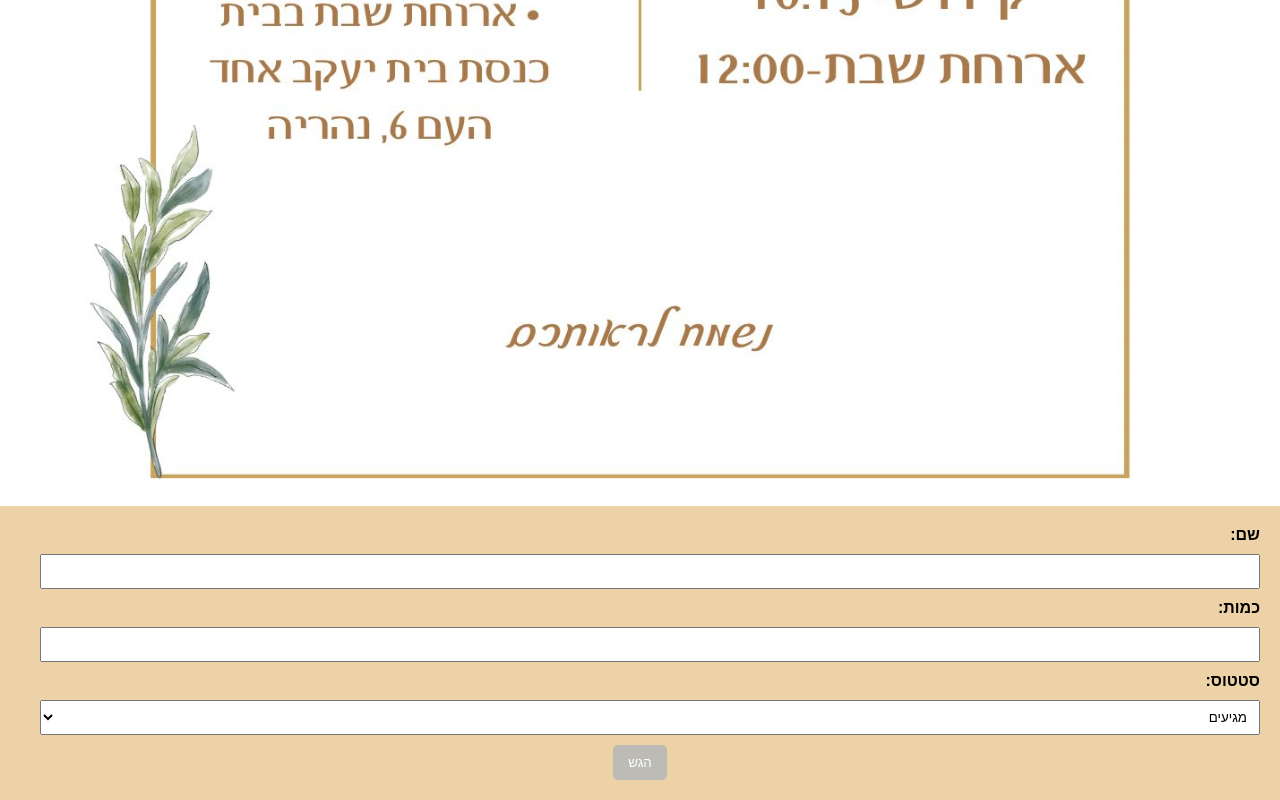
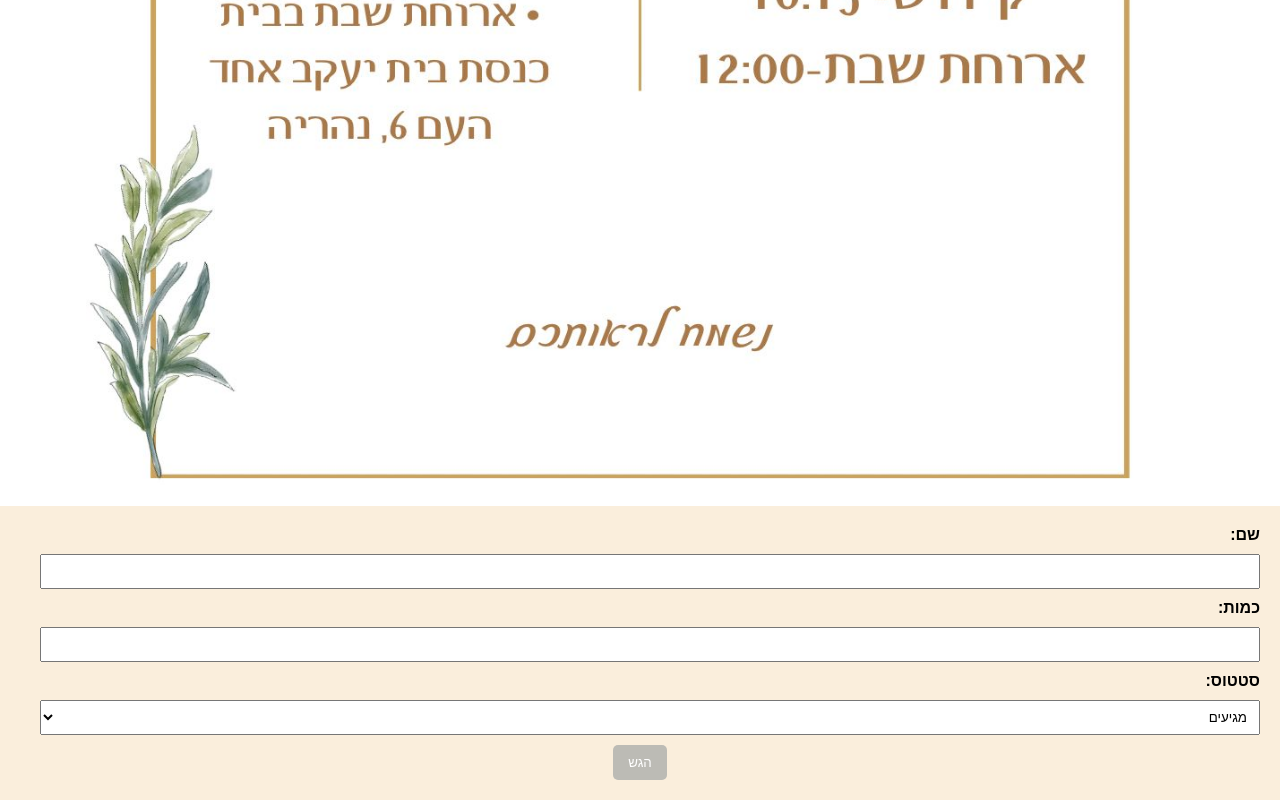
Before and after one commit to rapkeb/Halla, a plain HTML site: page index.html in a window 1280 px wide. Shown: the part 1184-1984 px from the top of the page. Drawn offline with Linux system fonts and the light colour scheme.

Commit message:
change to shabbat

```diff
--- a/index.html
+++ b/index.html
@@ -73,7 +73,7 @@
         }
 
         .row2 {
-            background-color: #eed2a7;
+            background-color: #faeedc;
             flex-shrink: 0;
             margin-top: -8%;
         }
```
